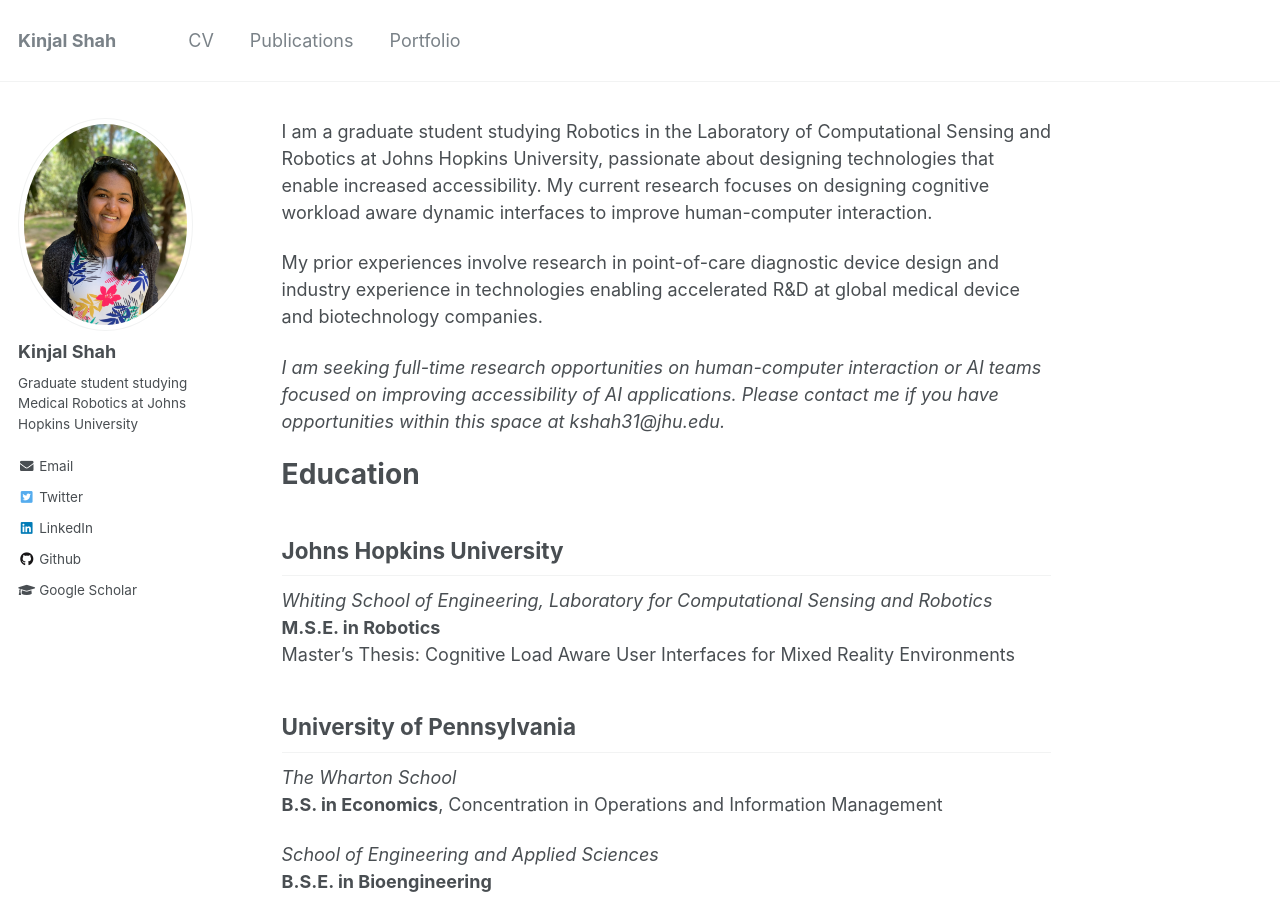
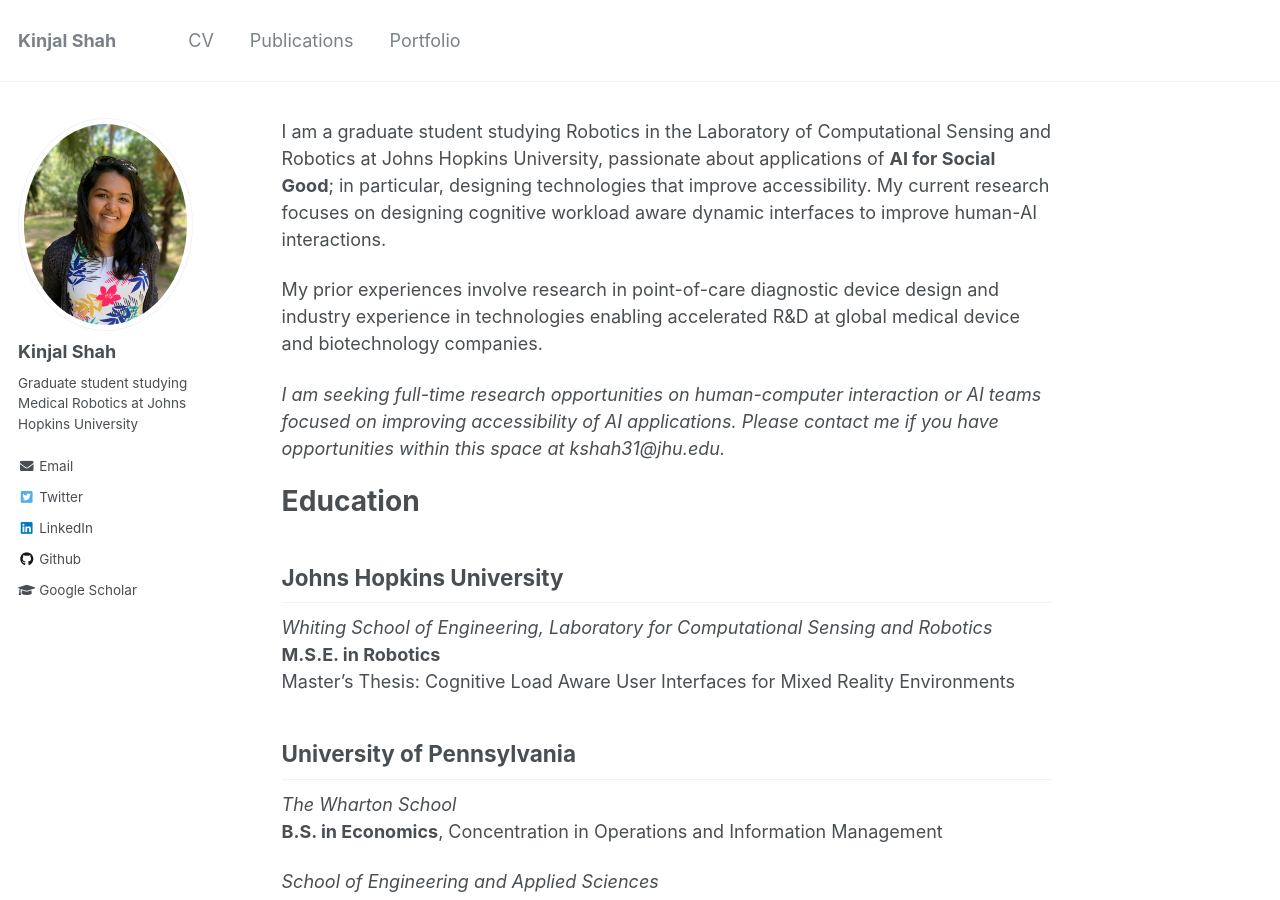
Before and after one commit to kinjmshah/kinjmshah.github.io, a Jekyll site: the page built from _pages/about.md, in a window 1280 px wide and 900 px high. Built offline with Jekyll 4.4.1, drawn with Linux system fonts in a browser that asks for light colours.

Commit message:
Update about.md

```diff
--- a/_pages/about.md
+++ b/_pages/about.md
@@ -7,7 +7,7 @@ redirect_from:
   - /about/
   - /about.html
 ---
-I am a graduate student studying Robotics in the Laboratory of Computational Sensing and Robotics at Johns Hopkins University, passionate about designing technologies that enable increased accessibility. My current research focuses on designing cognitive workload aware dynamic interfaces to improve human-computer interaction.
+I am a graduate student studying Robotics in the Laboratory of Computational Sensing and Robotics at Johns Hopkins University, passionate about applications of **AI for Social Good**; in particular, designing technologies that improve accessibility. My current research focuses on designing cognitive workload aware dynamic interfaces to improve human-AI interactions.
 
 My prior experiences involve research in point-of-care diagnostic device design and industry experience in technologies enabling accelerated R&D at global medical device and biotechnology companies.
 
```
